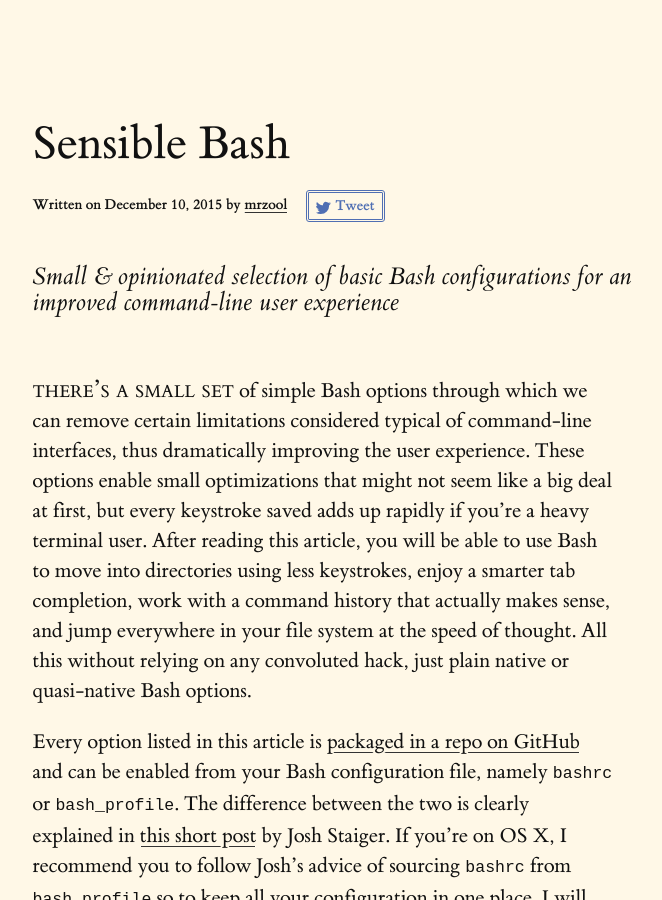
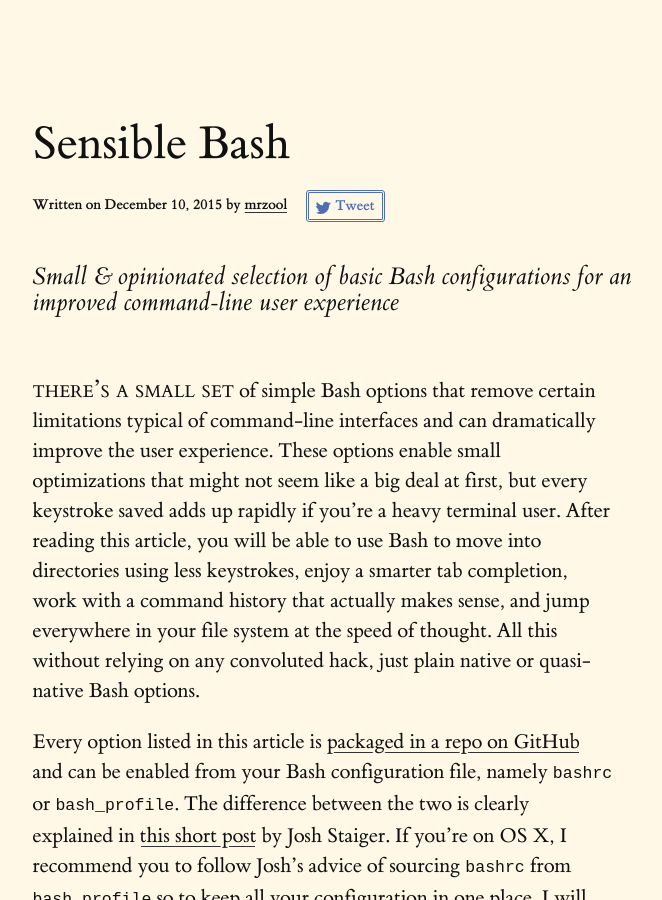
Before and after one commit to mrzool/mrzool.github.io, a Jekyll site: the page built from _posts/2015-12-10-sensible-bash.md, in a window 1280 px wide and 900 px high. Shown: the whole window, without its empty margins (285-947 px from the left). Built offline with Jekyll 4.4.1, drawn with Linux system fonts in a browser that asks for light colours.

Commit message:
better intro

```diff
--- a/_posts/2015-12-10-sensible-bash.md
+++ b/_posts/2015-12-10-sensible-bash.md
@@ -5,7 +5,7 @@ subtitle: Small & opinionated selection of basic Bash configurations for an impr
 GistID: 086e8495641804e5ed3a
 ---
 
-<span class="newthought">there's a small set</span> of simple Bash options through which we can remove certain limitations considered typical of command-line interfaces, thus dramatically improving the user experience. These options enable small optimizations that might not seem like a big deal at first, but every keystroke saved adds up rapidly if you're a heavy terminal user. After reading this article, you will be able to use Bash to move into directories using less keystrokes, enjoy a smarter tab completion, work with a command history that actually makes sense, and jump everywhere in your file system at the speed of thought. All this without relying on any convoluted hack, just plain native or quasi-native Bash options.
+<span class="newthought">there's a small set</span> of simple Bash options that remove certain limitations typical of command-line interfaces and can dramatically improve the user experience. These options enable small optimizations that might not seem like a big deal at first, but every keystroke saved adds up rapidly if you're a heavy terminal user. After reading this article, you will be able to use Bash to move into directories using less keystrokes, enjoy a smarter tab completion, work with a command history that actually makes sense, and jump everywhere in your file system at the speed of thought. All this without relying on any convoluted hack, just plain native or quasi-native Bash options.
 
 Every option listed in this article is [packaged in a repo on GitHub](https://github.com/mrzool/bash-sensible) and can be enabled from your Bash configuration file, namely `bashrc` or `bash_profile`. The difference between the two is clearly explained in [this short post](http://www.joshstaiger.org/archives/2005/07/bash_profile_vs.html) by Josh Staiger. If you're on OS X, I recommend you to follow Josh's advice of sourcing `bashrc` from `bash_profile` so to keep all your configuration in one place. I will assume you did this throughout the rest of the article.
 
```
